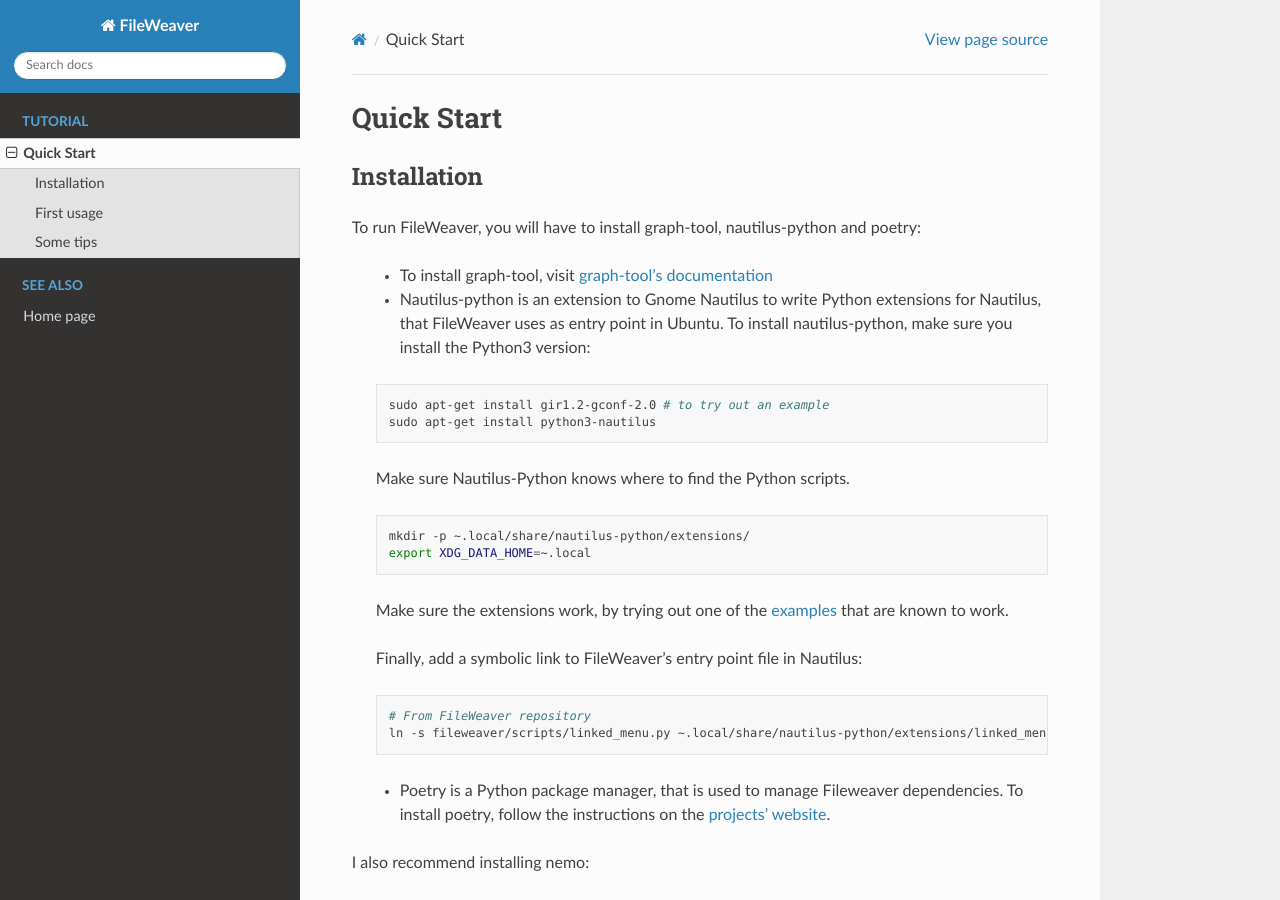
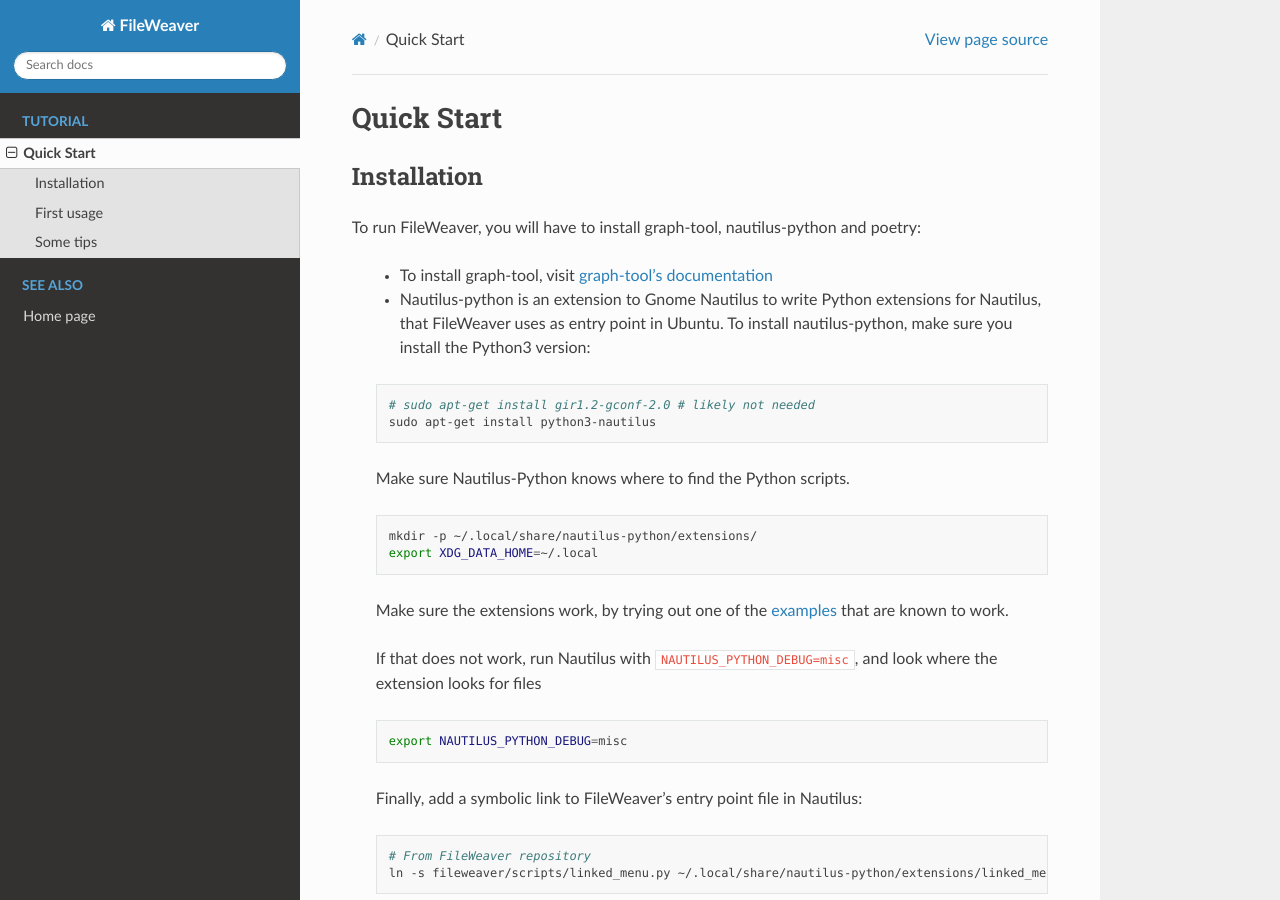
Before and after one commit to jgori-ouistiti/FileWeaver, a Sphinx documentation site: the page built from docs/guide/quickstart.rst, in a window 1280 px wide and 900 px high. Built offline with Sphinx 7.4.7 and the Read the Docs theme 2.0.0, drawn with Linux system fonts in a browser that asks for light colours; pages that are not in the unit, such as notebooks, are missing from menus.

```diff
--- a/docs/guide/quickstart.rst
+++ b/docs/guide/quickstart.rst
@@ -17,7 +17,7 @@
 
     .. code-block:: bash
 
-        sudo apt-get install gir1.2-gconf-2.0 # to try out an example
+        # sudo apt-get install gir1.2-gconf-2.0 # likely not needed
         sudo apt-get install python3-nautilus
 
 
@@ -60,17 +60,23 @@
 
     .. code-block:: bash
 
-        mkdir -p ~.local/share/nautilus-python/extensions/
-        export XDG_DATA_HOME=~.local
+        mkdir -p ~/.local/share/nautilus-python/extensions/
+        export XDG_DATA_HOME=~/.local
 
     Make sure the extensions work, by trying out one of the `examples <https://gitlab.gnome.org/GNOME/nautilus-python/-/tree/master/examples>`_ that are known to work.
+
+    If that does not work, run Nautilus with ``NAUTILUS_PYTHON_DEBUG=misc``, and look where the extension looks for files
+
+    .. code-block:: bash
+
+        export NAUTILUS_PYTHON_DEBUG=misc
 
     Finally, add a symbolic link to FileWeaver's entry point file in Nautilus:
 
     .. code-block:: bash
 
             # From FileWeaver repository
-            ln -s fileweaver/scripts/linked_menu.py ~.local/share/nautilus-python/extensions/linked_menu.py
+            ln -s fileweaver/scripts/linked_menu.py ~/.local/share/nautilus-python/extensions/linked_menu.py
 
     * Poetry is a Python package manager, that is used to manage Fileweaver dependencies. To install poetry, follow the instructions on the `projects' website <https://python-poetry.org/docs/#installation>`_.
 
```
Also changed, not shown: 3 other files.
